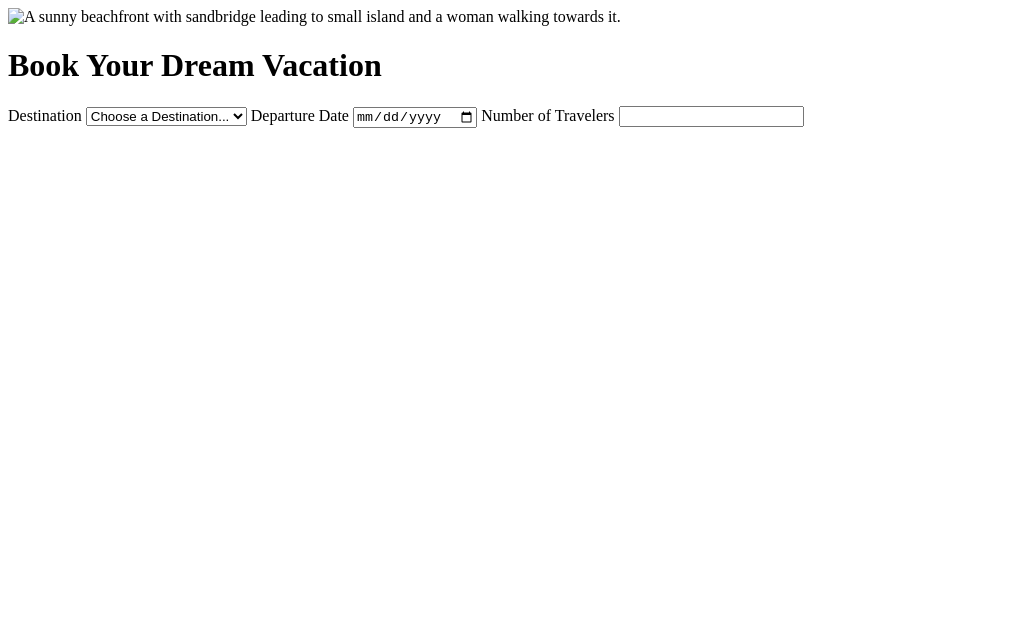
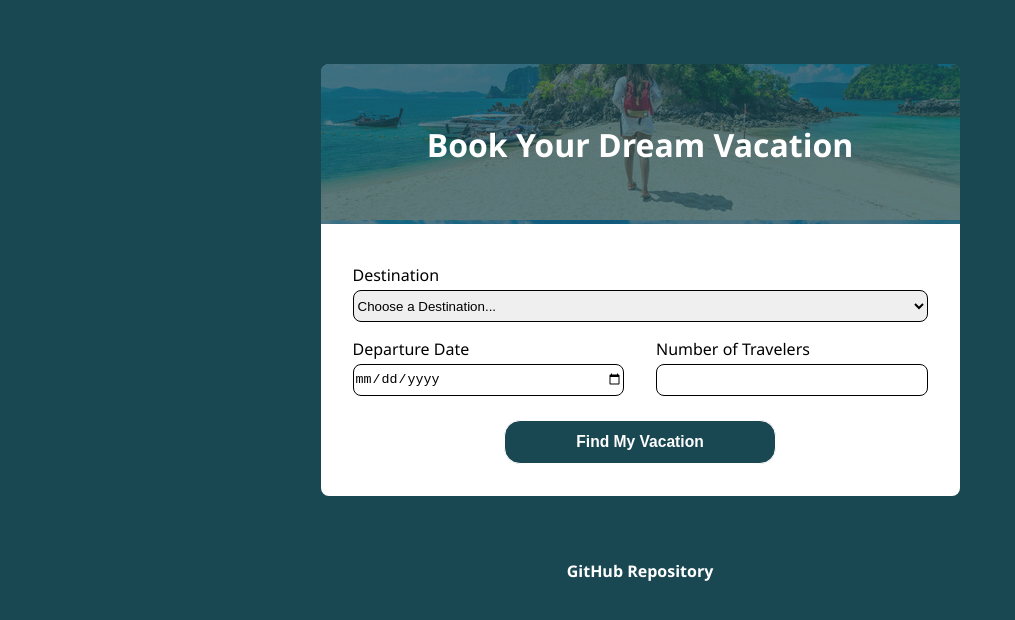
Before and after one commit to The-Arctic-Winter-7/vacation, a website: page views/home.html in a window 1280 px wide. Shown: the whole page, without its empty margins (0-1015 px from the left). Drawn offline with Linux system fonts and the light colour scheme; files that its build step writes are made by us from their sources.

Commit message:
Finished basic mockup

```diff
--- /dev/null
+++ b/public/styles/style.css
@@ -0,0 +1,109 @@
+* {
+    box-sizing: border-box;
+}
+
+:root {
+    --form-width: 639px;
+    --font: 'Segoe UI', Tahoma, Geneva, Verdana, sans-serif;
+    --background: rgb(25, 72, 83);
+    --background-alpha: rgba(25, 72, 83, 0.705);
+}
+
+body {
+    font-family: var(--font);
+    background-color: var(--background);
+}
+
+#main {
+    margin: 4rem auto;
+    width: var(--form-width);
+    background-color: white;
+    border-radius: 0.5rem;
+
+    header {
+        background-image: url("/images/banner.jpg");
+        background-attachment: fixed;
+        background-position: center;
+        height: 160px;
+        border-radius: .5rem .5rem 0 0;
+
+        .alpha-textbox {
+            background-color: var(--background-alpha);
+            color: white;
+            height: 100%;
+            display: flex;
+            align-items: center;
+            justify-content: center;
+        }
+    }
+}
+
+#booking-form {
+    border-radius: 0.5rem;
+    padding: 2rem 1rem 1rem 1rem;
+    display: grid;
+    grid-template-columns: repeat(4, 1fr);
+    grid-template-areas:
+        "location location location location"
+        "depart depart traveler traveler"
+        ". button button .";
+
+    #location {
+        grid-area: location;
+    }
+
+    #depart {
+        grid-area: depart;
+    }
+
+    #traveler {
+        grid-area: traveler;
+    }
+
+    #find-vacation {
+        grid-area: button;
+        margin: 1rem;
+        padding: 0.75rem 0;
+        background-color: var(--background);
+        color: white;
+        border-radius: 1rem;
+        border: 1px solid;
+
+        h3 {
+            margin: 0;
+        }
+    }
+}
+
+footer {
+    text-align: center;
+    font-weight: 700;
+
+    a {
+        text-decoration: none;
+        color: white;
+    }
+}
+
+.container {
+    display: flex;
+    flex-direction: column;
+    padding: 0.5rem 1rem;
+}
+
+.input-field {
+    height: 2rem;
+    border-radius: 0.5rem;
+    border: 1px solid;
+    margin-top: 0.25rem;
+}
+
+.label-container {
+    display: block;
+}
+
+.err {
+    color: red;
+    font-size: 12px;
+    display:none;
+}
--- a/views/home.html
+++ b/views/home.html
@@ -5,17 +5,29 @@
   <meta charset="UTF-8">
   <meta name="viewport" content="width=device-width, initial-scale=1.0">
   <title>Vacation Booking</title>
+
+  <!-- Stylesheet -->
+  <link rel="Stylesheet" href="styles/style.css">
+
+  <!-- JavaScript-->
+  <script src="scripts/vacation.js" defer></script>
+
 </head>
 
 <body>
+  <div id="main">
     <header>
-    <img src="images/banner.jpg" alt="A sunny beachfront with sandbridge leading to small island and a woman walking towards it.">
+      <div class="alpha-textbox">
         <h1>Book Your Dream Vacation</h1>
+      </div>
     </header>
-  <div id="main">
-    <form action="#" method="post">
+    <form id="booking-form" action="/submit" method="POST">
+      <div class="container" id="location">
+        <div class="label-container">
           <label for="destination">Destination</label>
-      <select id="destination" name="destination">
+          <span class="err" id="depart-err">Please select a destination</span>
+        </div>
+        <select class="input-field" id="destination" name="destination">
           <option value="none">Choose a Destination...</option>
           <option value="san-jose">San Jose, Costa Rica</option>
           <option value="okinawa">Naha, Okinawa, Japan</option>
@@ -23,14 +35,26 @@
           <option value="napoli">Napoli, Italy</option>
           <option value="hawaii">Honolulu, USA</option>
         </select>
-
+      </div>
+      <div class="container" id="depart">
         <label for="departure">Departure Date</label>
-      <input type="date" id="departure" name="departure">
-
+        <input type="date" class="input-field" id="departure" name="departure">
+      </div>
+      <div class="container" id="traveler">
+        <div class="label-container">
           <label for="travelers">Number of Travelers</label>
-      <input type="text" id="travelers" name="travelers">
+          <span class="err" id="traveler-err">Number of Travelers must be greater than 0</span>
+        </div>
+        <input type="text" class="input-field" id="travelers" name="travelers">
+      </div>
+      <button type="submit" id="find-vacation">
+        <h3>Find My Vacation</h3>
+      </button>
     </form>
   </div>
+  <footer>
+    <a href="https://github.com/The-Arctic-Winter-7/vacation">GitHub Repository</a>
+  </footer>
 </body>
 
 </html>
```
Also changed, not shown: app.js (+18 -0 lines), public/scripts/vacation.js (added, +26 -0 lines), views/confirm.html (added, +12 -0 lines). Lines whose indentation alone changed are shown as unchanged.
